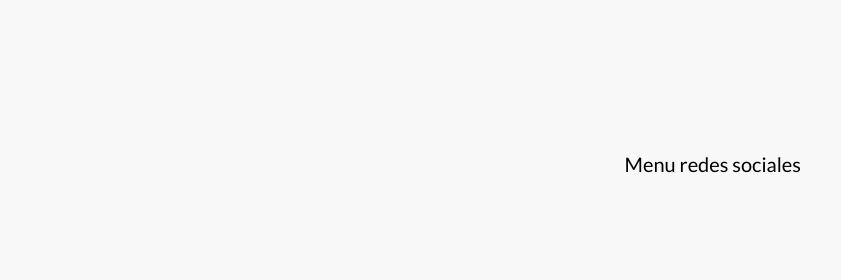
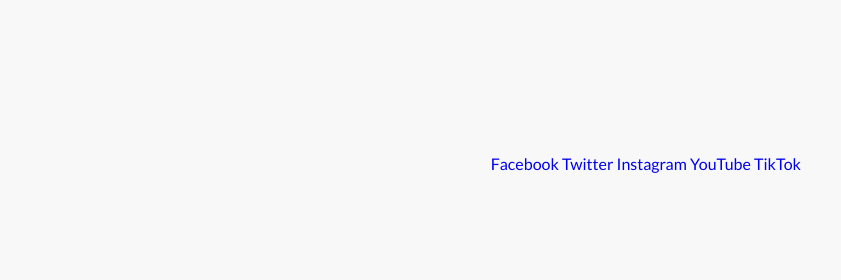
Before and after one commit to LuisMarioSolano/carolina-spa, a website: page index.html in a window 1280 px wide. Shown: the top 280 px of the page, 439-1280 px from the left. Drawn offline with nearby package versions, Linux system fonts and the light colour scheme; files that its build step writes are made by us from their sources; a web font is replaced by a local one.

Commit message:
Update index.html: add elements for .sociales

```diff
--- a/index.html
+++ b/index.html
@@ -20,7 +20,21 @@
           <img src="build/img/logo.svg" alt="logo carolina spa" />
         </div>
         <nav class="sociales">
-          <p>Menu redes sociales</p>
+            <a href="http://facebook.com">
+                Facebook
+            </a>
+            <a href="http://twitter.com">
+                Twitter
+            </a>
+            <a href="http://instagram.com">
+                Instagram
+            </a>
+            <a href="https://youtube.com">
+                YouTube
+            </a>
+            <a href="http://tiktok.com">
+                TikTok
+            </a>
         </nav>
       </div>
     </header>
```
